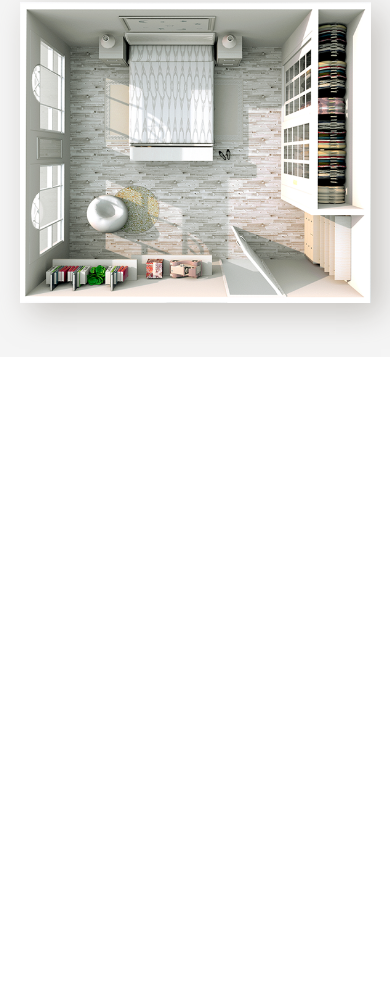
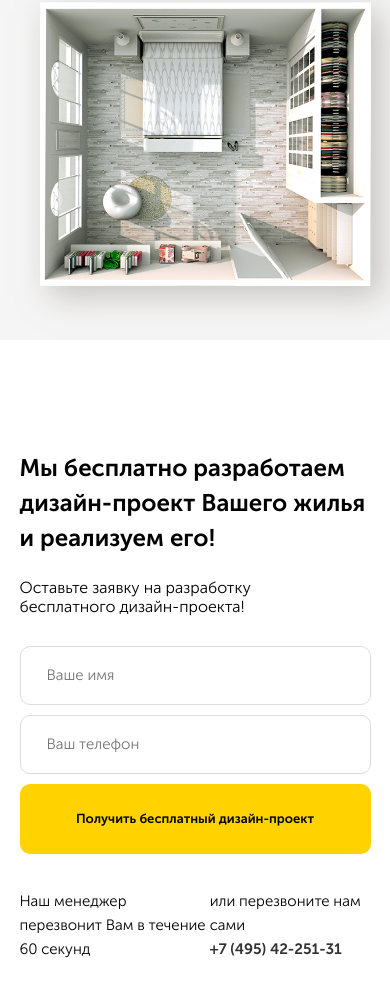
Before and after one commit to kireu-develop/webstart, a plain HTML site: page src/index.html in a window 390 px wide. Shown: the part 534-1530 px from the top of the page. Before the commit the page ends 891 px from the top, so only its background shows below. Drawn offline with Linux system fonts and the light colour scheme.

Commit message:
Свёрстан блок с предложением по дизайн-проекту, добавлены эффекты при наведении на кнопки. Сделан адаптив для первых двух секций.

```diff
--- a/src/index.html
+++ b/src/index.html
@@ -79,6 +79,38 @@
       <!-- /.container -->
     </section>
     <!-- /.hero -->
+
+    <section class="offer section">
+      <div class="container">
+        <div class="offer-block">
+          <h2 class="section-title offer__title">
+            Мы бесплатно разработаем дизайн-проект Вашего жилья и реализуем его!
+          </h2>
+          <!-- /.section-title -->
+          <span class="section-subtitle offer__subtitle">Оставьте заявку на разработку бесплатного дизайн-проекта!</span>
+          <!-- /.section-subtitle -->
+          <form action="#" class="form offer__form">
+            <input type="text" class="input offer__input" placeholder="Ваше имя">
+            <input type="tel" class="input offer__input" placeholder="Ваш телефон">
+            <button class="button offer__button">Получить бесплатный дизайн-проект</button>
+          </form>
+          <!-- /.form offer__form -->
+          <div class="offer__info">
+            <span class="offer__text offer__text-size">Наш менеджер перезвонит Вам в течение 60 секунд</span>
+            <!-- /.offer__info -->
+            <span class="offer__text">или перезвоните нам сами
+              <a class="offer__phone" href="tel:+7(495)42-251-31">+7 (495) 42-251-31</a>
+              <!-- /.offer__phone -->
+            </span>
+            <!-- /.offer__text -->
+          </div>
+          <!-- /.offer__info -->
+        </div>
+        <!-- /.offer-block -->
+      </div>
+      <!-- /.container -->
+    </section>
+    <!-- /.offer -->
   </main>
 
 </body>
--- a/src/sass/_colors.sass
+++ b/src/sass/_colors.sass
@@ -1,3 +1,4 @@
 $main-color: #ffd200
 $text-color: #333333
-$hero-color: #f5f5f5
+$secondary: #f5f5f5
+$border-input: #dddddd
--- a/src/sass/_interface.sass
+++ b/src/sass/_interface.sass
@@ -1,3 +1,5 @@
+*
+  box-sizing: border-box
 body
   +reg
 img
@@ -17,3 +19,20 @@ img
   background-color: $main-color
   border: none
   padding: 18px 30px
+  +bold
+  &:hover
+    background-color: lighten($main-color, 10%)
+    cursor: pointer
+.section
+  padding: 90px 0
+  &-title
+    font-size: 24px
+    +bold
+  &-subtitle
+    display: block
+    font-size: 16px
+.input
+  border: 1px solid $border-input
+  padding: 20px 26px
+  font-size: 15px
+  border-radius: 10px
--- a/src/sass/blocks/_hero.sass
+++ b/src/sass/blocks/_hero.sass
@@ -1,7 +1,8 @@
 .hero
-  background-color: $hero-color
+  background-color: $secondary
   padding: 50px 0
   &-image
+    padding-left: 20px
     img
       max-width: 100%
       box-shadow: 10px 10px 30px rgba(154, 147, 140, 0.5)
@@ -28,8 +29,9 @@
       display: flex
       align-items: center
       margin-bottom: 25px
+      &:last-child
+        margin-bottom: 0
     &__image
-      flex-basis: 20px
       height: 20px
       border: 2px solid $main-color
       display: flex
@@ -37,10 +39,13 @@
       justify-content: center
       border-radius: 50%
       margin-right: 30px
-      padding: 10px
+      padding: 20px 10px 20px 10px
+      img
+        width: 20px
     &__text
-      max-width: 300px
+      max-width: 235px
       line-height: 25px
+      font-size: 13px
 @media (max-width: 1200px)
   .hero
     &-block
--- a/src/sass/blocks/_navbar.sass
+++ b/src/sass/blocks/_navbar.sass
@@ -11,9 +11,10 @@
   &__address
     display: flex
     flex-direction: column
+    font-size: 15px
   &__button
     margin-left: 30px
-    +bold
+    font-size: 15px
   &__phone
     display: inline-block
     color: $text-color
--- /dev/null
+++ b/src/sass/blocks/_offer.sass
@@ -0,0 +1,84 @@
+.offer
+  background: url('../img/offer/offer-bg.png') no-repeat
+  background-position: center right
+  background-size: contain
+  position: relative
+  &:before
+    content: ''
+    width: 50%
+    height: 100%
+    position: absolute
+    top: 0
+    left: 0
+    background-color: #fff
+  &-block
+    width: 50%
+    padding-right: 90px
+    position: relative
+  &__title
+    max-width: 360px
+    line-height: 35px
+    margin-bottom: 24px
+  &__subtitle
+    max-width: 250px
+    margin-bottom: 30px
+  &__input
+    margin-bottom: 30px
+    width: 240px
+    &:first-child
+      margin-right: 10px
+  &__button
+    width: 100%
+    min-height: 70px
+  &__info
+    display: flex
+    justify-content: space-between
+    margin-top: 35px
+  &__text
+    font-size: 15px
+    line-height: 1.6
+    &-size
+      width: 225px
+  &__phone
+    display: block
+    text-decoration: none
+    color: $text-color
+    +bold
+@media (max-width: 1200px)
+  .offer
+    background-size: cover
+    &__input
+      width: 100%
+      margin-bottom: 10px
+    &__button
+      font-size: 13px
+@media (max-width: 768px)
+  .offer
+    background: #fff
+    &-block
+      width: 100%
+      padding-right: 0
+@media (max-width: 360px)
+  .section
+    padding: 50px 0
+  .offer
+    &-block
+      width: 280px
+    &__title
+      font-size: 18px
+      line-height: 1.4
+      width: 265px
+    &__subtitle
+      font-size: 14px
+    &__button
+      font-size: 15px
+      line-height: 18px
+    &__info
+      display: flex
+      flex-wrap: wrap
+      margin: 30px 0 0 10px
+    &__text
+      width: 225px
+      margin-bottom: 10px
+      &:last-child
+        margin-bottom: 0
--- a/src/sass/style.sass
+++ b/src/sass/style.sass
@@ -5,3 +5,5 @@
 @import 'blocks/navbar'
 /* Стили для главного экрана */
 @import 'blocks/hero'
+/* Стили для блока offer */
+@import 'blocks/offer'
```
Also changed, not shown: src/css/style.css, src/img/offer/offer-bg.png (added), 1 other file.
